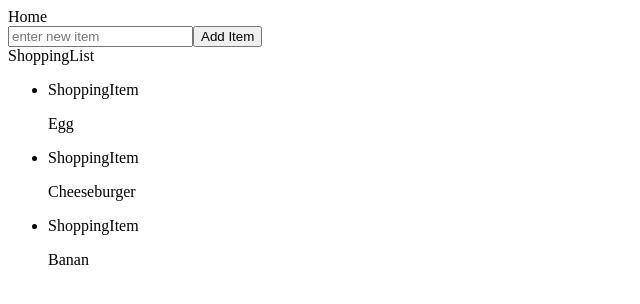
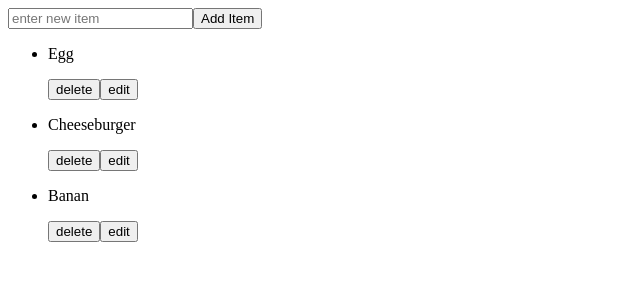
Before and after one commit to spencer-eagleton/useReducer-shopping-list, a React app: page / in a window 1280 px wide. Shown: the top 304 px of the page, without its empty margins (0-640 px from the left). Built offline with nearby package versions, Linux system fonts and the light colour scheme.

Commit message:
added buttons to item card

```diff
--- a/src/components/ShoppingList/ShoppingItem.jsx
+++ b/src/components/ShoppingList/ShoppingItem.jsx
@@ -2,8 +2,9 @@
 export default function ShoppingItem({item}) {
   return (
     <>
-        <div>ShoppingItem</div>
         <p>{item.input}</p>
+        <button>delete</button>
+        <button>edit</button>
     </>
   )
 }
--- a/src/components/ShoppingList/ShoppingList.jsx
+++ b/src/components/ShoppingList/ShoppingList.jsx
@@ -3,7 +3,6 @@ import ShoppingItem from "./ShoppingItem";
 export default function ShoppingList({items}) {
   return (
     <>
-      <div>ShoppingList</div>
       <ul>
     {items.map((item) => (
       <li key={item.id}>
--- a/src/views/Home/Home.jsx
+++ b/src/views/Home/Home.jsx
@@ -41,7 +41,6 @@ export default function Home() {
 
   return (
     <>
-    <div>Home</div>
     <UserInput addItem={handleAdd} />
     <ShoppingList items={items} />
     </>
```
